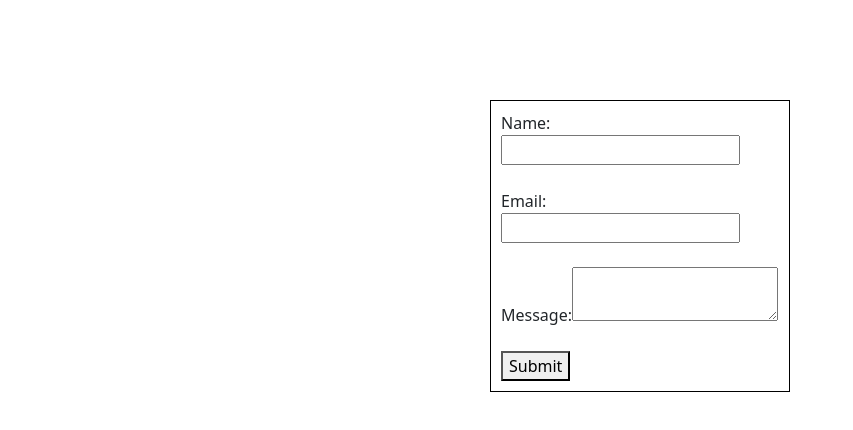
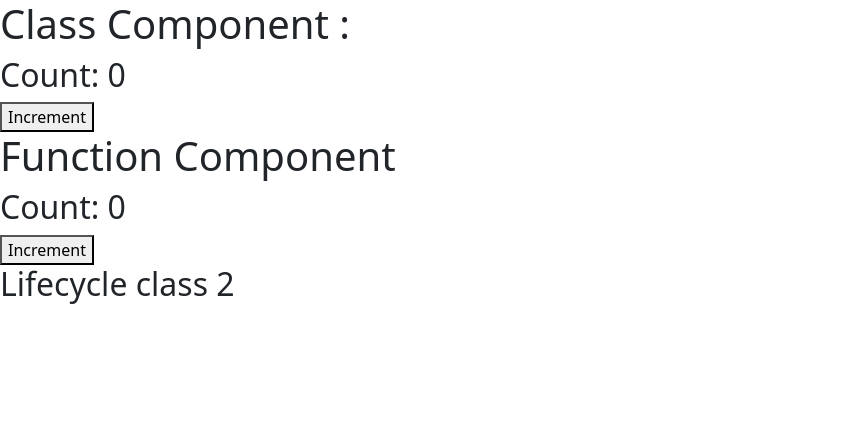
Before and after one commit to yuliantocode93/React-Materi-Dasar-Eduwork, a React (Create React App) app: page / in a window 1280 px wide. Shown: the top 430 px of the page, without its empty margins (0-853 px from the left). Built offline with nearby package versions, Linux system fonts and the light colour scheme.

Commit message:
add lifecycle

```diff
--- a/src/App.js
+++ b/src/App.js
@@ -5,11 +5,12 @@ import Styling from "./Styling";
 import Bootstrap from "./Styling/Bootstrap";
 import Reusable from "./reusable-component";
 import Rendering from "./Rendering";
+import Lifecycle from "./lifecycle";
 
 function App() {
   return (
     <div className="App">
-      <Form />
+      <Lifecycle />
     </div>
   );
 }
--- /dev/null
+++ b/src/lifecycle/index.jsx
@@ -0,0 +1,14 @@
+import React from "react";
+import LifecycleClass from "./materi/class";
+import LifecycleFunctional from "./materi/function";
+import LifecycleClass2 from "./materi/sample";
+
+export default function Lifecycle() {
+  return (
+    <div>
+      <LifecycleClass />
+      <LifecycleFunctional />
+      <LifecycleClass2 />
+    </div>
+  );
+}
--- /dev/null
+++ b/src/lifecycle/materi/class.jsx
@@ -0,0 +1,45 @@
+import React, { Component } from "react";
+
+class LifecycleClass extends Component {
+  constructor(props) {
+    super(props);
+    this.state = {
+      count: 0,
+    };
+    console.log("Constructor is called");
+  }
+
+  componentDidMount() {
+    console.log("Component is mounted");
+  }
+
+  componentDidUpdate(prevProps, prevState) {
+    console.log("Component did update");
+    if (prevState.count !== this.state.count) {
+      console.log("Count state has been updated");
+    }
+  }
+
+  componentWillUnmount() {
+    console.log("Component will unmount");
+  }
+
+  incrementCount = () => {
+    this.setState((prevState) => ({
+      count: prevState.count + 1,
+    }));
+  };
+
+  render() {
+    console.log("Render is called");
+    return (
+      <div>
+        <h1>Class Component : {this.props.name} </h1>
+        <h2>Count: {this.state.count}</h2>
+        <button onClick={this.incrementCount}>Increment</button>
+      </div>
+    );
+  }
+}
+
+export default LifecycleClass;
--- /dev/null
+++ b/src/lifecycle/materi/function.jsx
@@ -0,0 +1,36 @@
+import React, { useState, useEffect } from "react";
+
+const LifecycleFunctional = () => {
+  const [count, setCount] = useState(0);
+
+  // componentDidMount
+  useEffect(() => {
+    console.log("Component is mounted");
+    // Cleanup function (componentWillUnmount)
+    return () => {
+      console.log("Component will unmount");
+    };
+  }, []); // Empty dependency array means it only runs once after initial render
+
+  // componentDidUpdate
+  useEffect(() => {
+    console.log("Component did update");
+    // Do something after count state updates
+  }, [count]); // Runs every time 'count' state changes
+
+  const incrementCount = () => {
+    setCount((prevCount) => prevCount + 1);
+  };
+
+  console.log("Render is called");
+
+  return (
+    <div>
+      <h1>Function Component </h1>
+      <h2>Count: {count}</h2>
+      <button onClick={incrementCount}>Increment</button>
+    </div>
+  );
+};
+
+export default LifecycleFunctional;
--- /dev/null
+++ b/src/lifecycle/materi/sample.jsx
@@ -0,0 +1,31 @@
+import React, { Component } from "react";
+
+class Lifecycleclass2 extends Component {
+  constructor(props) {
+    super(props);
+    console.log("Constructor is called");
+  }
+
+  componentDidMount() {
+    console.log("Component is mounted");
+  }
+
+  componentDidUpdate(prevProps, prevState) {
+    console.log("Component did update");
+  }
+
+  componentWillUnmount() {
+    console.log("Component will unmount");
+  }
+
+  render() {
+    console.log("Render is called");
+    return (
+      <div>
+        <h2>Lifecycle class 2</h2>
+      </div>
+    );
+  }
+}
+
+export default Lifecycleclass2;
```
